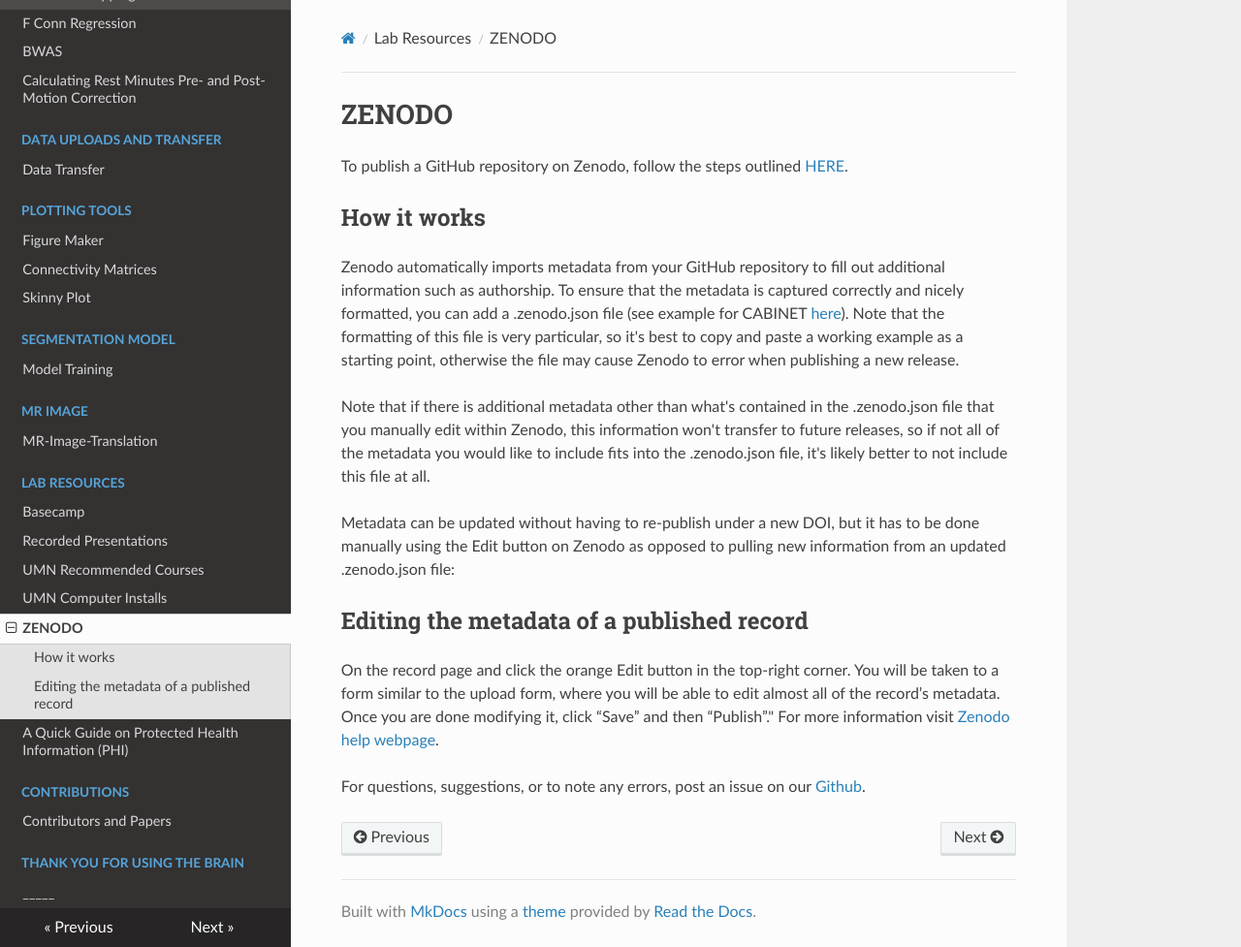
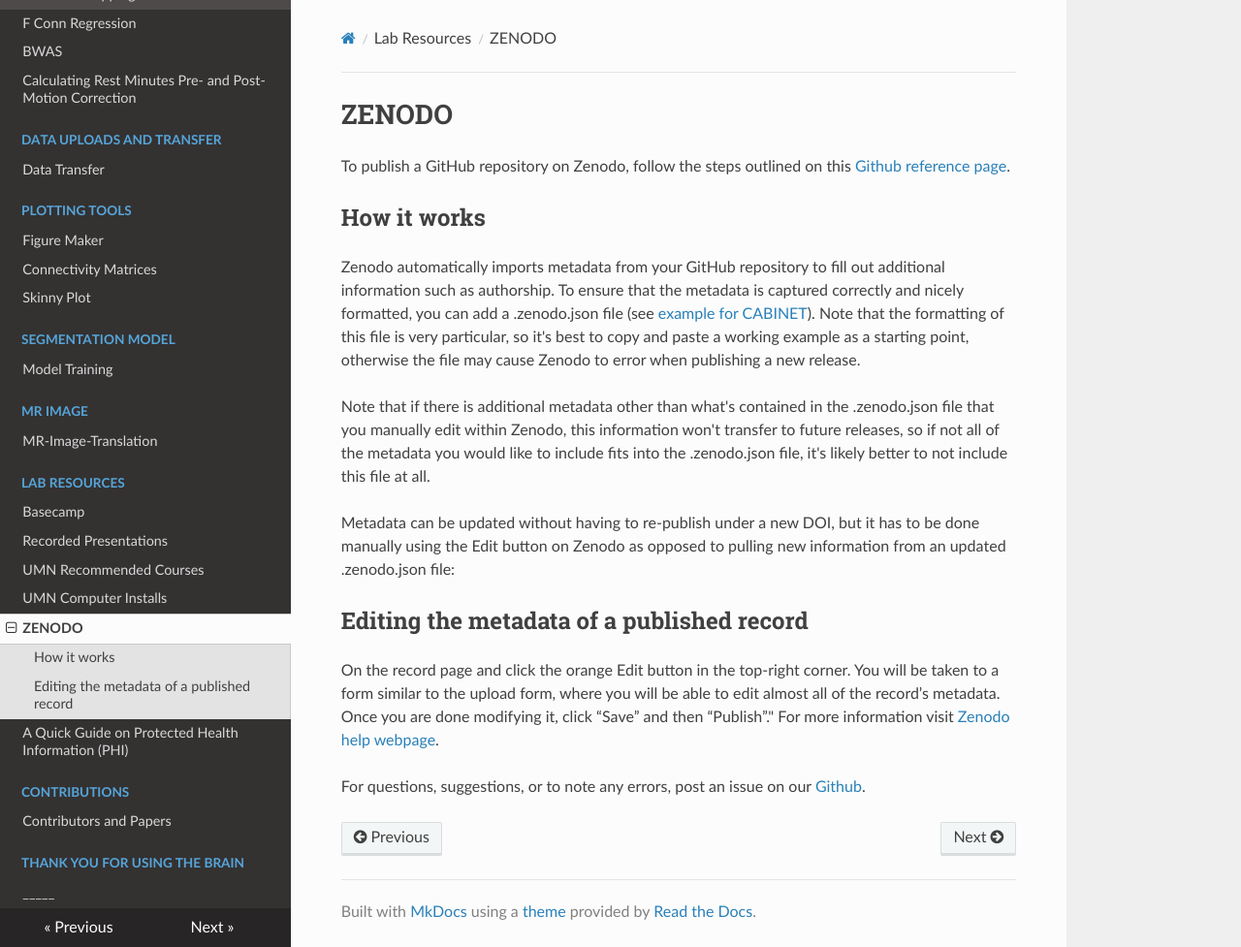
Before and after one commit to DCAN-Labs/cdni-brain, an MkDocs documentation site: the page built from docs/zenodo.md, in a window 1280 px wide and 977 px high. Shown: the whole window at 97% size. Built offline with MkDocs 1.6.1, drawn with Linux system fonts in a browser that asks for light colours; nearby versions of some CDN libraries.

Commit message:
clarify links in zenodo.md

```diff
--- a/docs/zenodo.md
+++ b/docs/zenodo.md
@@ -1,9 +1,9 @@
 # ZENODO
 
-To publish a GitHub repository on Zenodo, follow the steps outlined [HERE](https://docs.github.com/en/repositories/archiving-a-github-repository/referencing-and-citing-content).
+To publish a GitHub repository on Zenodo, follow the steps outlined on this [Github reference page](https://docs.github.com/en/repositories/archiving-a-github-repository/referencing-and-citing-content).
 
 ## How it works
-Zenodo automatically imports metadata from your GitHub repository to fill out additional information such as authorship. To ensure that the metadata is captured correctly and nicely formatted, you can add a .zenodo.json file (see example for CABINET [here](https://github.com/DCAN-Labs/CABINET/blob/main/.zenodo.json)). Note that the formatting of this file is very particular, so it's best to copy and paste a working example as a starting point, otherwise the file may cause Zenodo to error when publishing a new release.
+Zenodo automatically imports metadata from your GitHub repository to fill out additional information such as authorship. To ensure that the metadata is captured correctly and nicely formatted, you can add a .zenodo.json file (see [example for CABINET](https://github.com/DCAN-Labs/CABINET/blob/main/.zenodo.json)). Note that the formatting of this file is very particular, so it's best to copy and paste a working example as a starting point, otherwise the file may cause Zenodo to error when publishing a new release.
 
 Note that if there is additional metadata other than what's contained in the .zenodo.json file that you manually edit within Zenodo, this information won't transfer to future releases, so if not all of the metadata you would like to include fits into the .zenodo.json file, it's likely better to not include this file at all.
 
```
